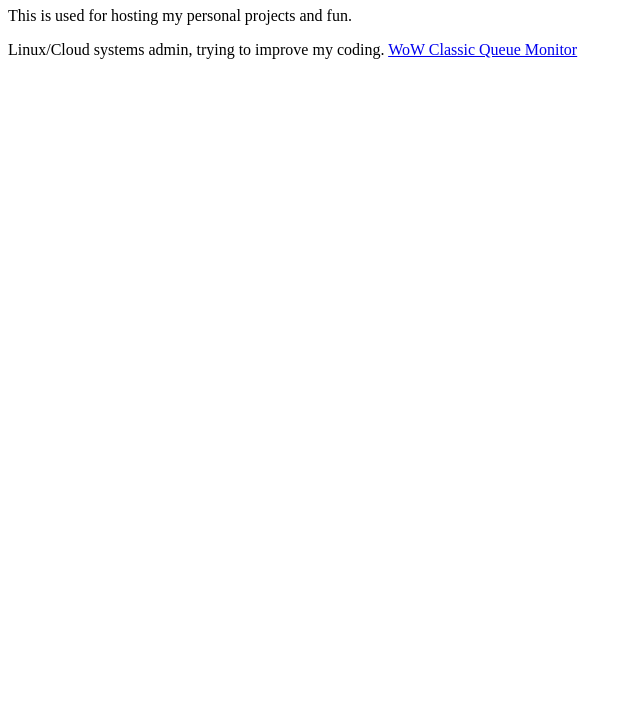
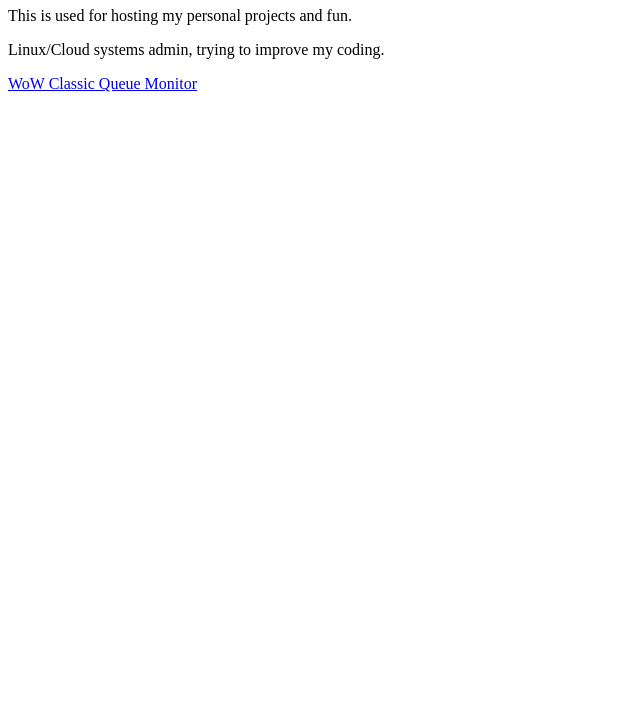
Before and after one commit to ImSundee/imsundee.github.io, a plain HTML site: page index.html in a window 1280 px wide. Shown: the part 73-800 px from the top of the page, without its empty margins (0-640 px from the left). Drawn offline with Linux system fonts and the light colour scheme.

Commit message:
Update index.html

```diff
--- a/index.html
+++ b/index.html
@@ -8,9 +8,9 @@
 <h1>Sundee's World</h1>
 <p>This is used for hosting my personal projects and fun.</p>
 
-Linux/Cloud systems admin, trying to improve my coding.
+<p>Linux/Cloud systems admin, trying to improve my coding.</p>
 
-<a href="https://imsundee.github.io/gehennas-queue/">WoW Classic Queue Monitor</a>
+<p><a href="https://imsundee.github.io/gehennas-queue/">WoW Classic Queue Monitor</a></p>
 
 <script async src="https://pagead2.googlesyndication.com/pagead/js/adsbygoogle.js?client=ca-pub-4625956129515915"
      crossorigin="anonymous"></script>
```
